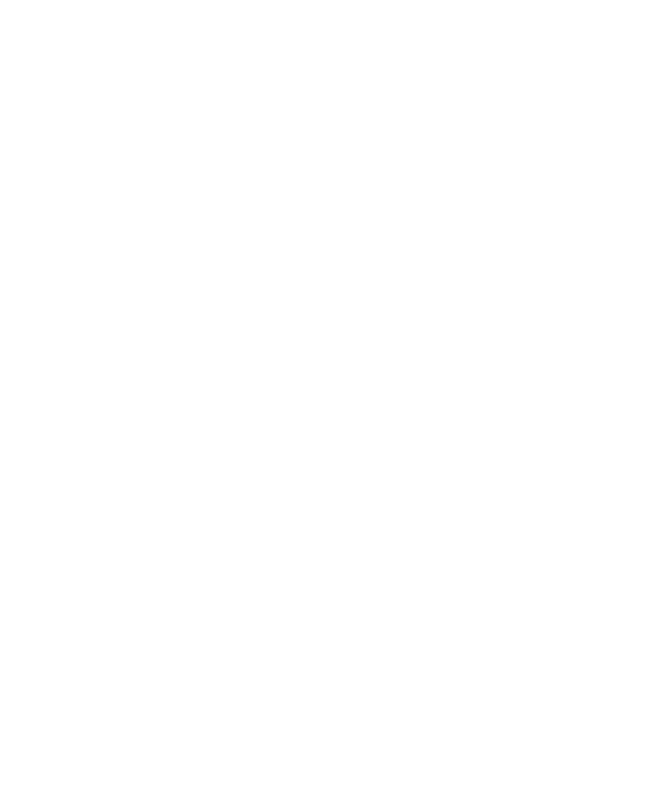
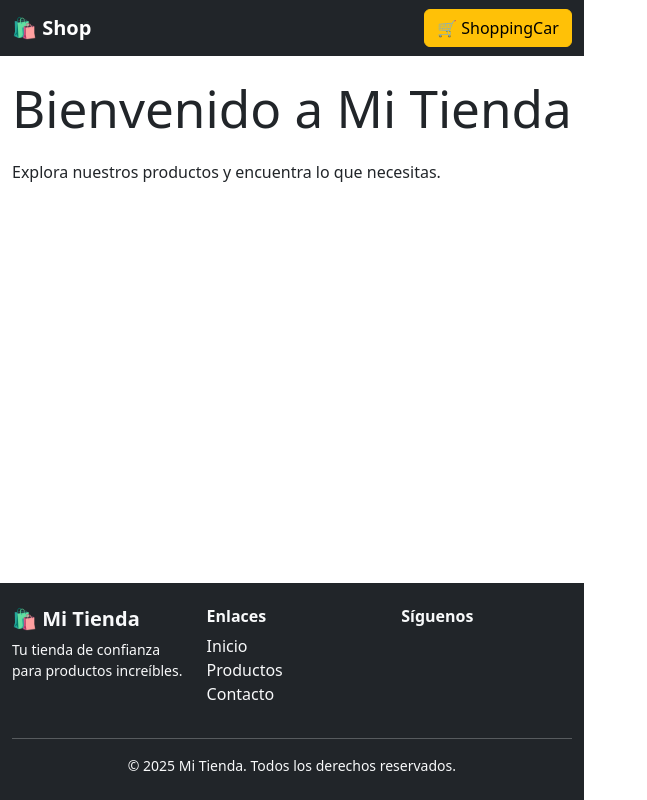
Before and after one commit to Zeves7/shoopingCarReact, a React (Vite) app: page / in a window 1280 px wide. Shown: the whole page, without its empty margins (0-647 px from the left). Built offline with nearby package versions, Linux system fonts and the light colour scheme.

Commit message:
Feat: Completed web base structure
Rooter was added as librery thats why there are so may changes

```diff
--- a/package.json
+++ b/package.json
@@ -11,7 +11,8 @@
   },
   "dependencies": {
     "react": "^19.1.1",
-    "react-dom": "^19.1.1"
+    "react-dom": "^19.1.1",
+    "react-router-dom": "^7.8.0"
   },
   "devDependencies": {
     "@eslint/js": "^9.33.0",
--- a/src/App.tsx
+++ b/src/App.tsx
@@ -1,11 +1,25 @@
-import './App.css'
+import { BrowserRouter as Router, Routes, Route } from "react-router-dom";
+import { Header, Footer } from "./componets";
+import { Home, Products, ProductDetail, Cart, Contact } from "./pages";
 
-function App() {
 
+
+export default function App() {
   return (
-    <>
-    </>
-  )
+    <Router>
+      <div className="d-flex flex-column min-vh-100">
+        <Header cartCount={0} />
+        <main className="flex-grow-1">
+          <Routes>
+            <Route path="/" element={<Home />} />
+            <Route path="/products" element={<Products />} />
+            <Route path="/products/:id" element={<ProductDetail />} />
+            <Route path="/cart" element={<Cart />} />
+            <Route path="/contact" element={<Contact />} />
+          </Routes>
+        </main>
+        <Footer />
+      </div>
+    </Router>
+  );
 }
-
-export default App
--- /dev/null
+++ b/src/componets/index.ts
@@ -0,0 +1,2 @@
+export { Header } from "./Header/Header";
+export { Footer } from "./Footer/Footer";
--- /dev/null
+++ b/src/pages/Cart/Cart.tsx
@@ -0,0 +1,8 @@
+export function Cart() {
+  return (
+    <div className="container py-4">
+      <h1>Carrito de Compras</h1>
+      <p>Aquí verás los productos que has agregado.</p>
+    </div>
+  );
+}
--- /dev/null
+++ b/src/pages/Contact/Contact.tsx
@@ -0,0 +1,8 @@
+export function Contact() {
+  return (
+    <div className="container py-4">
+      <h1>Contacto</h1>
+      <p>Envíanos un mensaje y te responderemos pronto.</p>
+    </div>
+  );
+}
--- /dev/null
+++ b/src/pages/Home/Home.tsx
@@ -0,0 +1,8 @@
+export function Home() {
+  return (
+    <div className="container py-4">
+      <h1 className="mb-4">Bienvenido a Mi Tienda</h1>
+      <p>Explora nuestros productos y encuentra lo que necesitas.</p>
+    </div>
+  );
+}
--- /dev/null
+++ b/src/pages/ProductDetail/ProductDetail.tsx
@@ -0,0 +1,13 @@
+
+import { useParams } from "react-router-dom";
+
+export function ProductDetail() {
+  const { id } = useParams();
+
+  return (
+    <div className="container py-4">
+      <h1>Detalle del producto {id}</h1>
+      <p>Información detallada del producto seleccionado.</p>
+    </div>
+  );
+}
--- /dev/null
+++ b/src/pages/Products/Products.tsx
@@ -0,0 +1,8 @@
+export function Products() {
+  return (
+    <div className="container py-4">
+      <h1 className="mb-4">Productos</h1>
+      <p>Aquí listaremos todos los productos disponibles.</p>
+    </div>
+  );
+}
--- /dev/null
+++ b/src/pages/index.ts
@@ -0,0 +1,5 @@
+export { Home } from "./Home/Home";
+export { Products } from "./Products/Products";
+export { ProductDetail } from "./ProductDetail/ProductDetail";
+export { Cart } from "./Cart/Cart";
+export { Contact } from "./Contact/Contact";
```
Also changed, not shown: src/componets/Footer/Footer.tsx (renamed from src/assets/componets/Footer/Footer.tsx), src/componets/Header/Header.tsx (renamed from src/assets/componets/Header/Header.tsx), src/componets/ProductCard/ProductCard.tsx (renamed from src/assets/componets/ProductCard/ProductCard.tsx), 1 other file (tests, documents, lock files or other folders).
